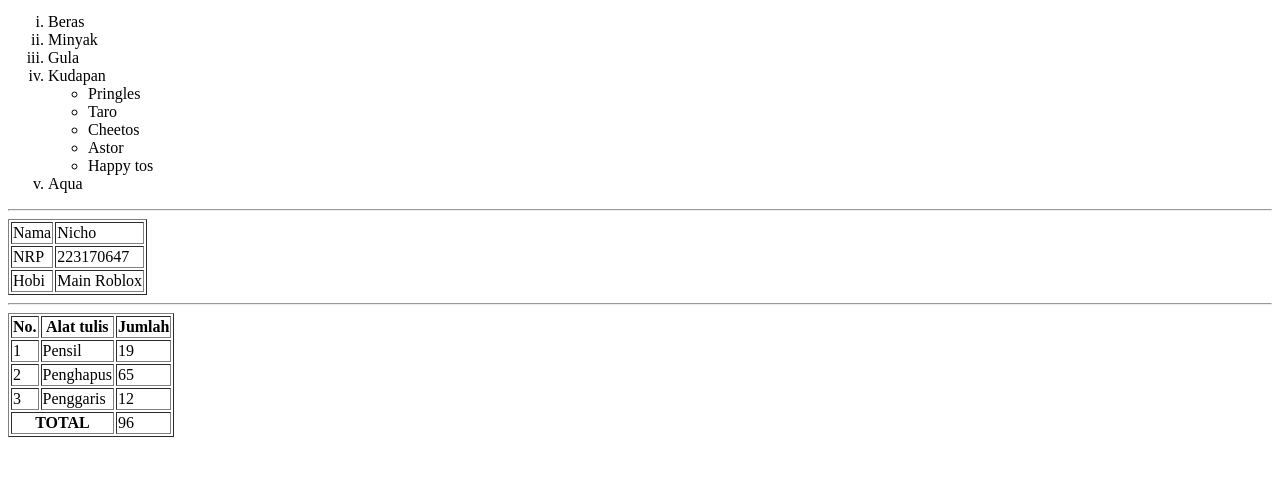
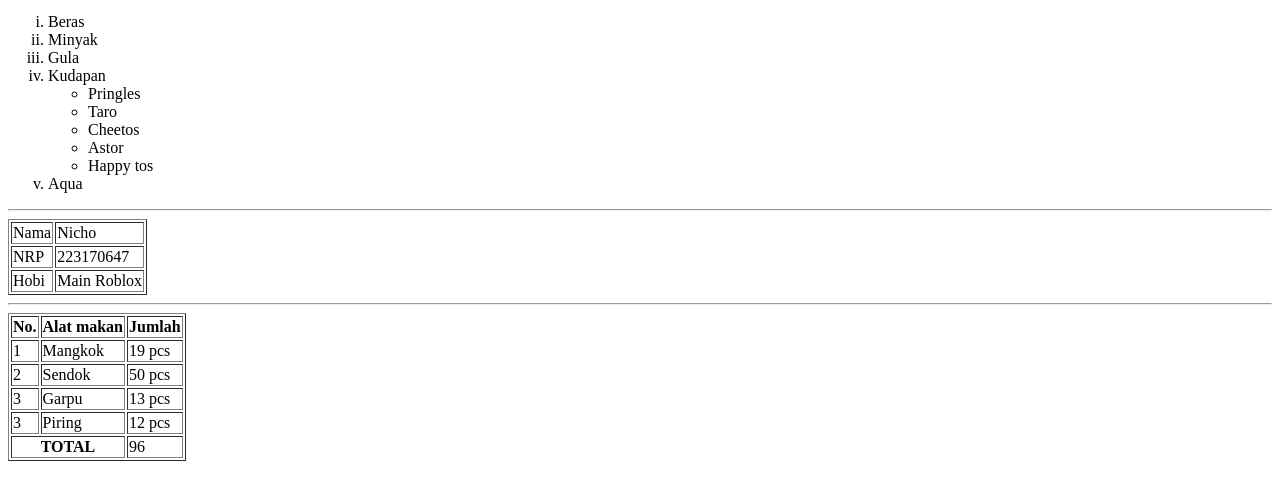
Before and after one commit to nuakl/week-04, a plain HTML site: page index.html in a window 1280 px wide. Shown: the part 101-598 px from the top of the page. Drawn offline with Linux system fonts and the light colour scheme.

Commit message:
Add files via upload

```diff
--- a/index.html
+++ b/index.html
@@ -36,13 +36,14 @@
 
 		<table border="1">
 				<thead>
-					<tr><th>No.</th><th>Alat tulis</th><th>Jumlah</th></tr>
+					<tr><th>No.</th><th>Alat makan</th><th>Jumlah</th></tr>
 				</thead>
 
 				<tbody>
-				<tr><td>1</td><td>Pensil</td><td>19</td></tr>
-				<tr><td>2</td><td>Penghapus</td><td>65</td></tr>
-				<tr><td>3</td><td>Penggaris</td><td>12</td></tr>
+				<tr><td>1</td><td>Mangkok</td><td>19 pcs</td></tr>
+				<tr><td>2</td><td>Sendok</td><td>50 pcs</td></tr>
+				<tr><td>3</td><td>Garpu</td><td>13 pcs</td></tr>
+				<tr><td>3</td><td>Piring</td><td>12 pcs</td></tr>
 				</tbody>
 
 				<tfoot>
```
